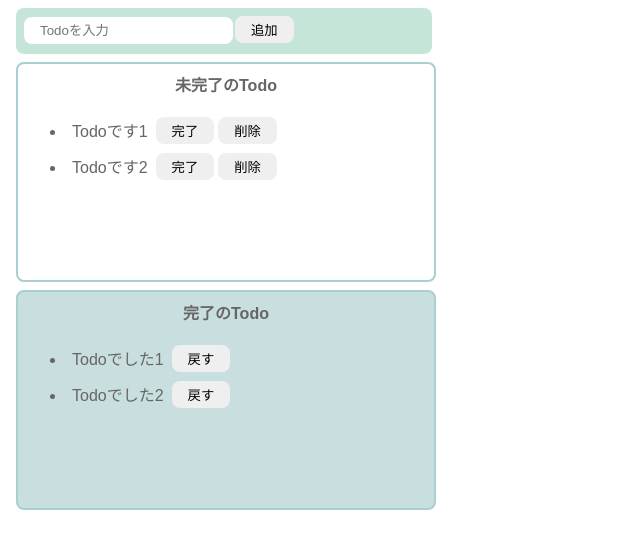
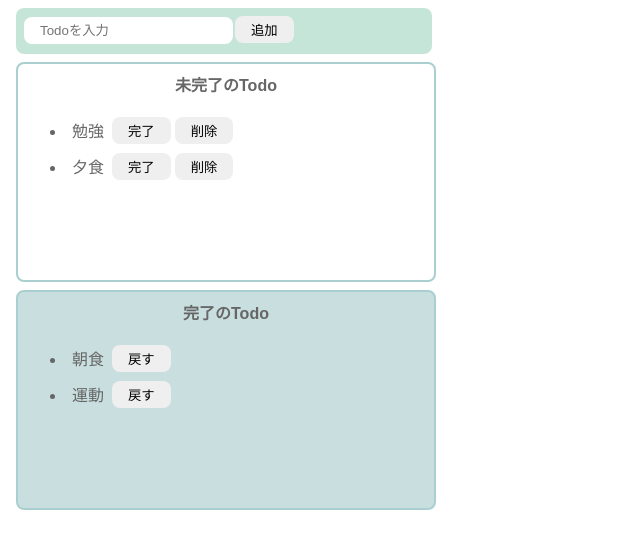
Before and after one commit to Chayney/react-todo, a React app: page / in a window 1280 px wide. Shown: the top 548 px of the page, without its empty margins (0-640 px from the left). Built offline with nearby package versions, Linux system fonts and the light colour scheme.

Commit message:
Todoリスト作成

```diff
--- a/src/Todo.jsx
+++ b/src/Todo.jsx
@@ -4,8 +4,8 @@ import { useState } from 'react';
 
 export const Todo = () => {
     const [todoText, setTodoText] = useState('');
-    const [incompleteTodos, setIncompleteTodos] = useState(['Todoです1', 'Todoです2']);
-    const [completeTodos, setCompleteTodos] = useState(['Todoでした1', 'Todoでした2']);
+    const [incompleteTodos, setIncompleteTodos] = useState(['勉強', '夕食']);
+    const [completeTodos, setCompleteTodos] = useState(['朝食', '運動']);
 
     const onChangeTodoText = (event) => setTodoText(event.target.value);
     const onClickAdd = () => {
```
